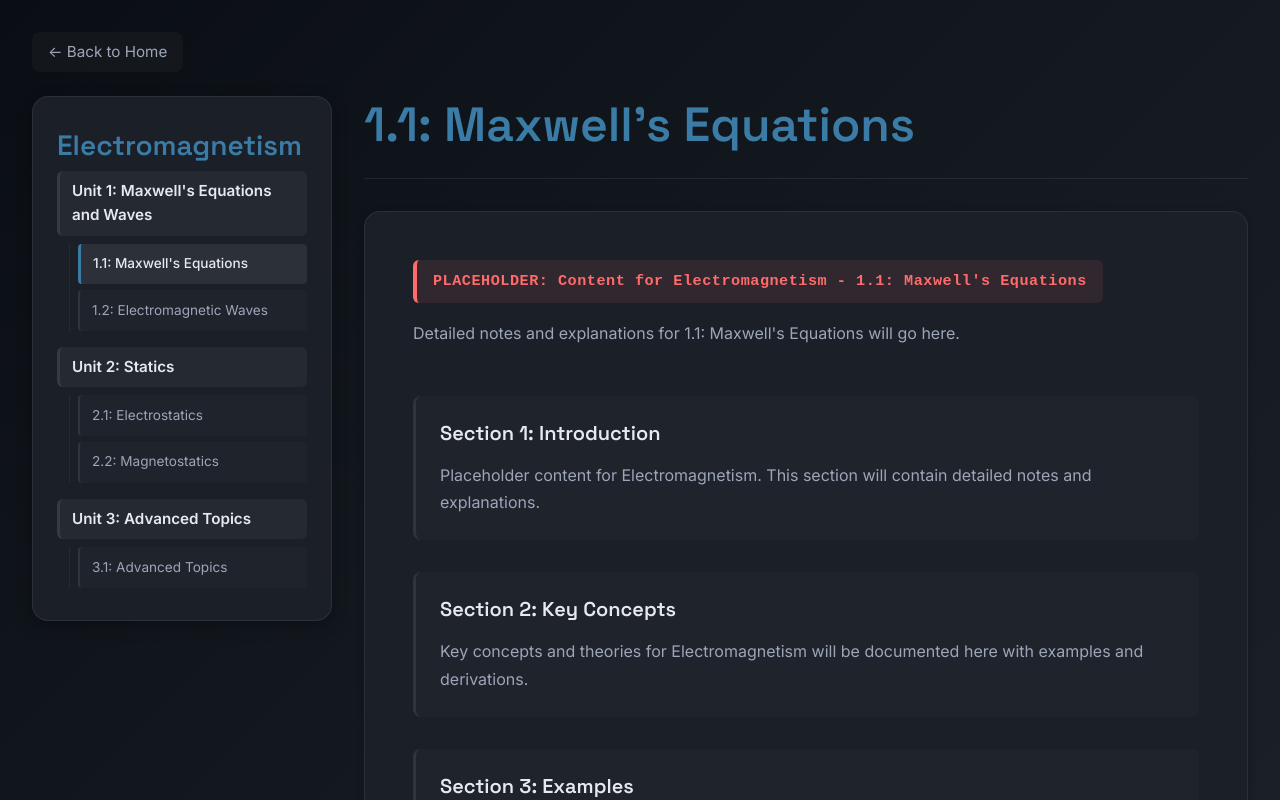
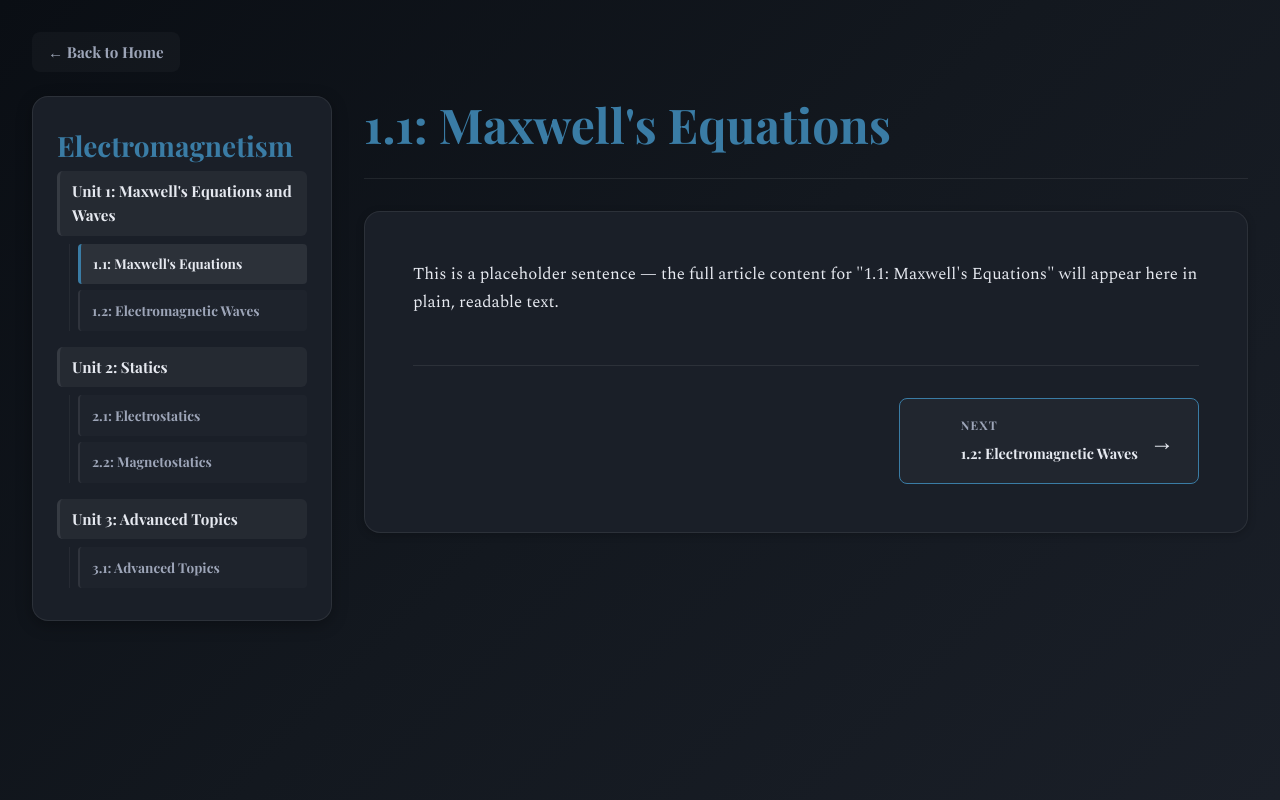
Before and after one commit to H-stack-gif/EigenAcademy, a React (Vite) app: page /course/electromagnetism/1.1 in a window 1280 px wide. Shown: the top 800 px of the page. Built offline with nearby package versions, Linux system fonts and the light colour scheme.

Commit message:
chore(ui): homepage + coursepage — remove seasonal decorations, add ticker, fix headers and placeholders, adjust fonts

```diff
--- a/index.html
+++ b/index.html
@@ -4,6 +4,10 @@
     <meta charset="UTF-8" />
     <link rel="icon" type="image/svg+xml" href="/vite.svg" />
     <meta name="viewport" content="width=device-width, initial-scale=1.0" />
+    <!-- Fonts: subtle cursive for headline + slab serif for site -->
+    <link rel="preconnect" href="https://fonts.googleapis.com">
+    <link rel="preconnect" href="https://fonts.gstatic.com" crossorigin>
+    <link href="https://fonts.googleapis.com/css2?family=Dancing+Script:wght@400;700&family=Playfair+Display:wght@700;900&display=swap" rel="stylesheet">
     <title>stemfolio</title>
   </head>
   <body>
--- a/src/index.css
+++ b/src/index.css
@@ -1,4 +1,7 @@
-@import url('https://fonts.googleapis.com/css2?family=Inter:wght@300;400;500;600;700&family=Space+Grotesk:wght@400;500;600;700&display=swap');
+@import url('https://fonts.googleapis.com/css2?family=Playfair+Display:wght@700;900&display=swap');
+@import url('https://fonts.googleapis.com/css2?family=Roboto+Slab:wght@700;900&display=swap');
+@import url('https://fonts.googleapis.com/css2?family=Poppins:wght@700;900&display=swap');
+@import url('https://fonts.googleapis.com/css2?family=Spectral:wght@300;400;600&display=swap');
 
 :root {
   --bg-primary: #0A0E14;
@@ -23,7 +26,7 @@
 
 html, body {
   height: 100%;
-  font-family: 'Inter', -apple-system, BlinkMacSystemFont, 'Segoe UI', sans-serif;
+  font-family: 'Playfair Display', Georgia, 'Times New Roman', serif;
   -webkit-font-smoothing: antialiased;
   -moz-osx-font-smoothing: grayscale;
 }
@@ -40,7 +43,7 @@ body {
 }
 
 h1, h2, h3, h4, h5, h6 {
-  font-family: 'Space Grotesk', sans-serif;
+  font-family: 'Playfair Display', Georgia, serif;
   font-weight: 600;
   line-height: 1.3;
 }
--- a/src/pages/CoursePage.css
+++ b/src/pages/CoursePage.css
@@ -146,50 +146,16 @@
 }
 
 .placeholder-content {
-  color: var(--text-secondary);
+  color: var(--text-primary);
 }
 
-.placeholder-content > p {
-  margin-bottom: 1rem;
-}
-
-.placeholder-marker {
-  font-family: 'Courier New', monospace;
-  font-weight: 600;
-  color: #FF6B6B;
-  background: rgba(255, 107, 107, 0.1);
-  padding: 0.5rem 1rem;
-  border-radius: 6px;
-  border-left: 4px solid #FF6B6B;
-  display: inline-block;
-  margin-bottom: 1.5rem;
-  font-size: 0.95rem;
-  letter-spacing: 0.5px;
-}
-
-.sample-sections {
-  margin-top: 3rem;
-  display: flex;
-  flex-direction: column;
-  gap: 2rem;
-}
-
-.sample-sections section {
-  padding: 1.5rem;
-  background: rgba(255, 255, 255, 0.02);
-  border-left: 3px solid var(--border-subtle);
-  border-radius: 8px;
-}
-
-.sample-sections h3 {
+.article-placeholder-text {
+  font-family: 'Spectral', Georgia, serif;
+  font-weight: 400;
   color: var(--text-primary);
-  margin-bottom: 1rem;
-  font-size: 1.25rem;
-}
-
-.sample-sections p {
-  color: var(--text-secondary);
+  font-size: 1.05rem;
   line-height: 1.7;
+  margin: 0;
 }
 
 .error-message {
@@ -208,6 +174,8 @@
   padding-top: 2rem;
   border-top: 1px solid var(--border-subtle);
 }
+
+.topic-navigation.single { justify-content: center; }
 
 .nav-button {
   display: flex;
--- a/src/pages/CoursePage.jsx
+++ b/src/pages/CoursePage.jsx
@@ -45,6 +45,15 @@ function CoursePage() {
   // Find the current topic data and index
   const currentTopicIndex = allTopics.findIndex(t => t.id === topicId);
   const currentTopicData = allTopics[currentTopicIndex];
+
+  // Small helper: use a one-sentence summary if available (first sentence of description)
+  const topicSummary = (() => {
+    const src = currentTopicData?.description;
+    if (!src) return null;
+    // split into sentences (simple heuristic) and take the first
+    const parts = src.split(/(?<=[.!?])\s+/);
+    return parts[0] || src;
+  })();
 
   // Find previous and next topics
   const previousTopic = currentTopicIndex > 0 ? allTopics[currentTopicIndex - 1] : null;
@@ -97,30 +106,12 @@ function CoursePage() {
 
           <article className="content-body">
             <div className="placeholder-content">
-              <p className="placeholder-marker">
-                PLACEHOLDER: {currentTopicData?.description || `Content for ${course.name} - ${currentTopicData?.title}`}
-              </p>
-              <p>Detailed notes and explanations for {currentTopicData?.title} will go here.</p>
-
-              <div className="sample-sections">
-                <section>
-                  <h3>Section 1: Introduction</h3>
-                  <p>Placeholder content for {course.name}. This section will contain detailed notes and explanations.</p>
-                </section>
-
-                <section>
-                  <h3>Section 2: Key Concepts</h3>
-                  <p>Key concepts and theories for {course.name} will be documented here with examples and derivations.</p>
-                </section>
-
-                <section>
-                  <h3>Section 3: Examples</h3>
-                  <p>Worked examples and problem sets for {course.name} - {currentTopicData?.title}.</p>
-                </section>
+              <div className="article-placeholder">
+                <p className="article-placeholder-text">{topicSummary ?? `This is a placeholder sentence — the full article content for "${currentTopicData?.title || 'this topic'}" will appear here in plain, readable text.`}</p>
               </div>
             </div>
 
-            <div className="topic-navigation">
+            <div className={`topic-navigation ${previousTopic && nextTopic ? 'two' : 'single'}`}>
               {previousTopic && (
                 <Link
                   to={`/course/${courseId}/${previousTopic.id}`}
--- a/src/pages/Homepage.jsx
+++ b/src/pages/Homepage.jsx
@@ -1,4 +1,5 @@
 import { Link } from 'react-router-dom';
+ // no hooks required for the conveyor ticker component
 import { courses } from '../data/courses';
 import './Homepage.css';
 
@@ -6,8 +7,12 @@ function Homepage() {
   return (
     <div className="homepage">
       <header className="hero">
+        {/* Top ticker - conveyor style vertical stack moving right */}
+        <Ticker />
+
+
         <div className="logo-container">
-          <img src="/stem-logo.png" alt="STEM Logo" className="stem-logo" />
+          <img src="/image-removebg-preview.png" alt="STEM Logo" className="stem-logo" />
         </div>
         <h1 className="main-title">STEMfolio</h1>
         <p className="subtitle">Advanced Mathematics, Physics & Chemistry Notes</p>
@@ -16,8 +21,18 @@ function Homepage() {
 
       <div className="courses-container">
         {Object.entries(courses).map(([key, category]) => (
-          <section key={key} className="category-section">
-            <h2 className="category-title" style={{ color: category.color }}>
+          <section
+            key={key}
+            className="category-section"
+            style={{
+              ['--accent']: category.color,
+              ['--border']: key === 'math'
+                ? 'linear-gradient(135deg, rgba(255,107,107,0.55), rgba(142,68,255,0.55))'
+                : key === 'physics'
+                ? 'linear-gradient(135deg, rgba(58,124,165,0.55), rgba(142,68,255,0.55))'
+                : 'linear-gradient(135deg, rgba(67,185,127,0.55), rgba(142,68,255,0.55))'
+            }}>
+            <h2 className="category-title">
               {category.title}
             </h2>
 
@@ -38,9 +53,7 @@ function Homepage() {
                   <div className="units-preview">
                     {course.units.map((unit) => (
                       <div key={unit.id} className="unit-section">
-                        <div className="unit-item">
-                          {unit.title}
-                        </div>
+                        <div className="unit-item">{unit.title}</div>
                         {unit.topics && unit.topics.length > 0 && (
                           <div className="topics-list">
                             {unit.topics.map((topic) => (
@@ -64,6 +77,8 @@ function Homepage() {
         ))}
       </div>
 
+
+
       <footer className="homepage-footer">
         <div className="footer-content">
           <p className="footer-text">© 2024 Krishna Patel - STEMfolio</p>
@@ -81,3 +96,36 @@ function Homepage() {
 }
 
 export default Homepage;
+
+function Ticker() {
+  const items = [
+    'Physics',
+    'Linear Algebra',
+    'Ordinary Differential Equations',
+    'Multivariable Calculus',
+    'Electromagnetism',
+    'STEM',
+    'Materials Science'
+  ];
+
+  // Pure CSS animation handles the motion — render two copies so we can slide continuously without gaps.
+  return (
+    <div className="top-ticker" role="region" aria-label="site topics ticker">
+      <div className="ticker-accent" aria-hidden="true" />
+      <div className="ticker-bar">
+        <div className="ticker-track">
+          <div className="ticker-column">
+            {items.map((t, i) => (
+              <div className="ticker-row" key={i}>{t}</div>
+            ))}
+          </div>
+          <div className="ticker-column" aria-hidden="true">
+            {items.map((t, i) => (
+              <div className="ticker-row" key={'dup-' + i}>{t}</div>
+            ))}
+          </div>
+        </div>
+      </div>
+    </div>
+  );
+}
```
Also changed, not shown: src/pages/Homepage.css (+95 -26 lines).
